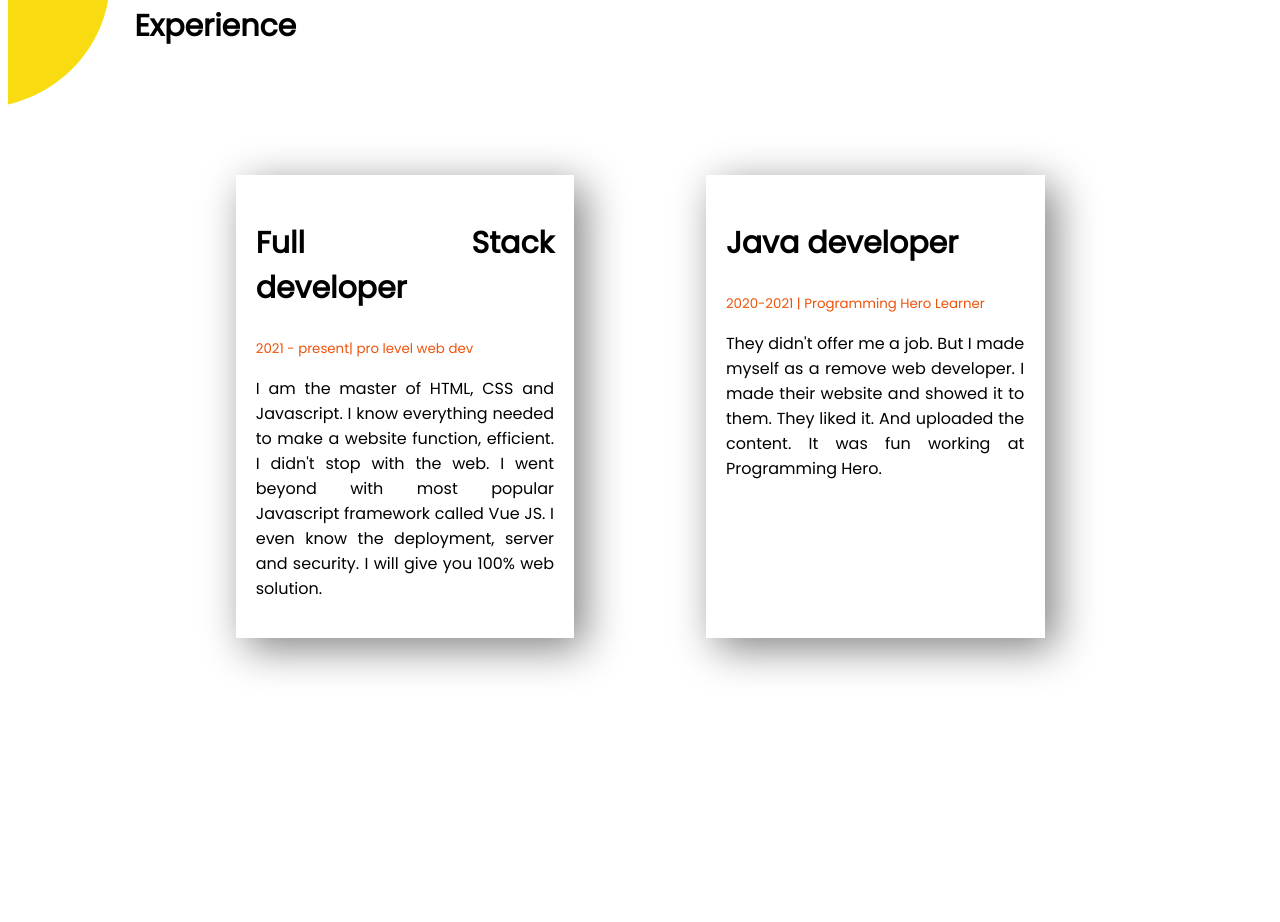
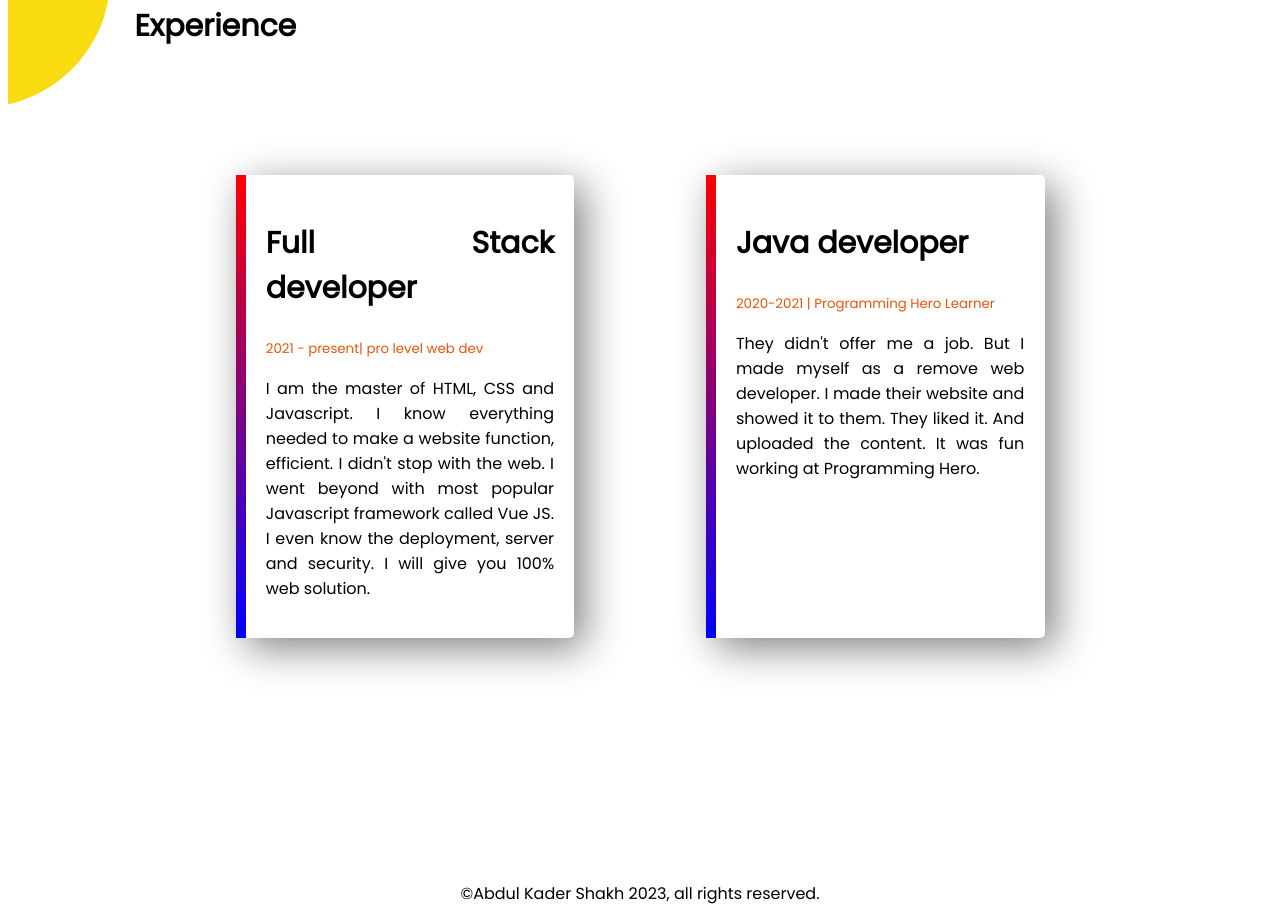
Before and after one commit to Kader517777/developer-portfolio, a plain HTML site: page index.html in a window 1280 px wide. Shown: the part 1390-2312 px from the top of the page. Before the commit the page ends 2263 px from the top, so only its background shows below. Drawn offline with Linux system fonts and the light colour scheme.

Commit message:
full web added

```diff
--- a/index.html
+++ b/index.html
@@ -47,7 +47,7 @@
     <section class="Experience">
         <H1>Experience</H1>
         <Div class="section-flexible">
-            <div class="full-stac-section experience-item">
+            <div id="full-developer-border" class="full-stac-section experience-item">
                 <h1>Full Stack developer</h1>
                 <small class="head-name">2021 - present| pro level web dev</small>
                 <p>I am the master of HTML, CSS and Javascript. I know everything needed to make a website function,
@@ -56,7 +56,7 @@
                     JS. I even know the deployment, server and security. I will give you 100% web solution.
                 </p>
             </div>
-            <Div class="jave-development experience-item">
+            <Div id="java-developer-border" class="jave-development experience-item">
                 <h1>Java developer</h1>
                 <small class="head-name">2020-2021 | Programming Hero Learner</small>
                 <p>They didn't offer me a job. But I made myself as a remove web developer. I made their website and
@@ -66,6 +66,9 @@
             </Div>
         </Div>
     </section>
+    <footer>
+        <p>©Abdul Kader Shakh 2023, all rights reserved.</p>
+    </footer>
 </body>
 
 </html>
--- a/style.css
+++ b/style.css
@@ -67,11 +67,12 @@ h1 {
 .Experience {
     padding: 10%;
     background-image: url(images/background.png);
+    background-repeat: no-repeat;
 }
 
 .full-stac-section {
     width: 30%;
-
+    border-radius: 5px;
     margin: 10%;
     margin-right: 3%;
     padding: 2%;
@@ -80,10 +81,9 @@ h1 {
 
 .jave-development {
     width: 30%;
-
+    border-radius: 5px;
     margin: 10%;
     padding: 2%;
-
     text-align: justify;
 
 }
@@ -91,3 +91,20 @@ h1 {
 .experience-item {
     box-shadow: 10px 10px 40px #808080;
 }
+
+#full-developer-border {
+    border-left: 10px solid;
+    border-image: linear-gradient(red, blue);
+    border-image-slice: 1;
+
+}
+
+#java-developer-border {
+    border-left: 10px solid;
+    border-image: linear-gradient(red, blue);
+    border-image-slice: 1;
+}
+
+footer {
+    text-align: center;
+}
```
